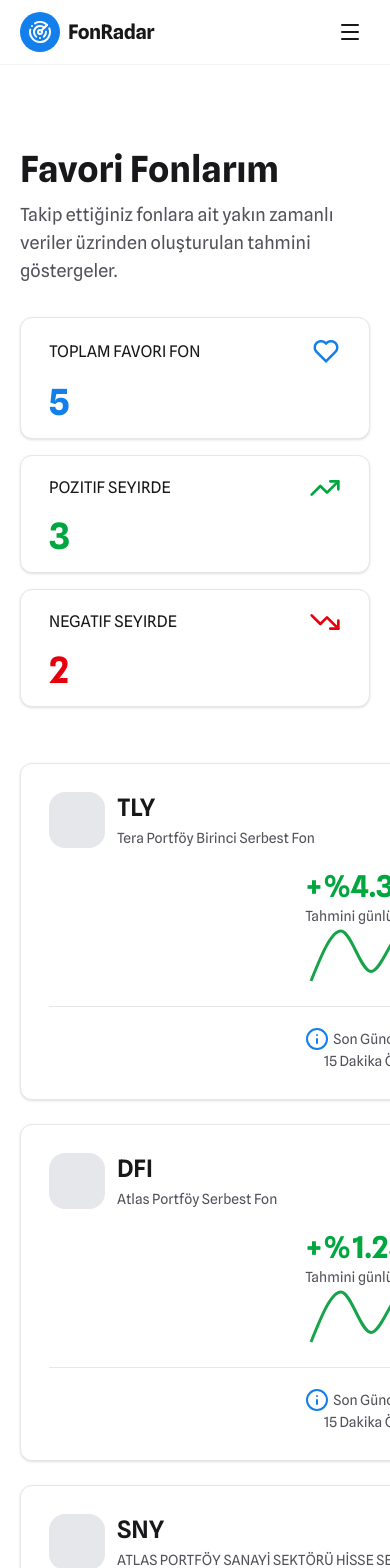
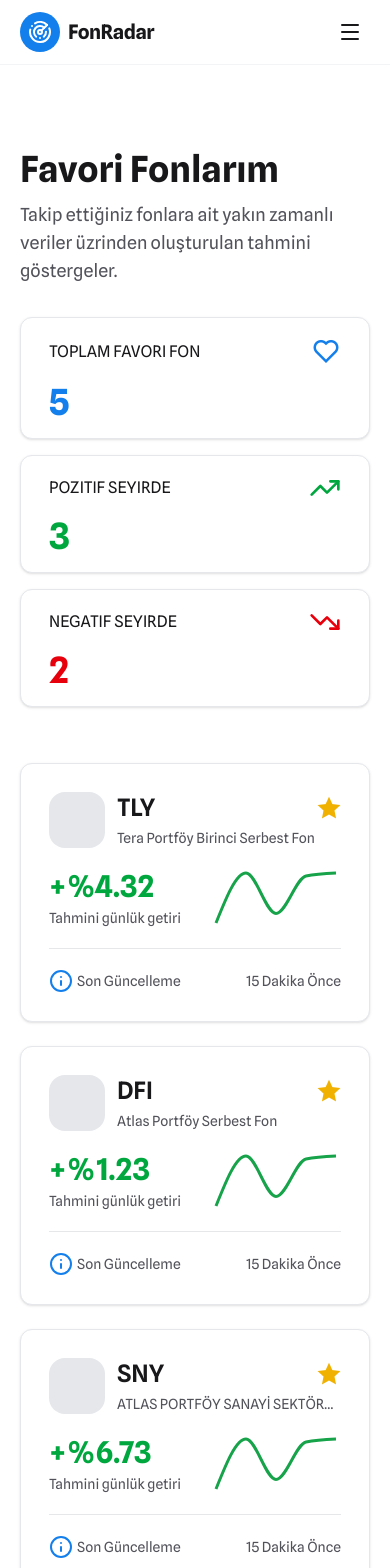
Before and after one commit to abaciarda/Fon-Radar-Web-App, a Next.js app: page /favorites in a window 390 px wide. Shown: the top 1568 px of the page. Built offline with nearby package versions, Linux system fonts and the light colour scheme; a web font is replaced by a local one.

Commit message:
Responsive Fixes

```diff
--- a/src/app/favorites/page.tsx
+++ b/src/app/favorites/page.tsx
@@ -64,7 +64,7 @@
                         </div>
                     </div>
 
-                    <div className="grid md:grid-cols-2 lg:grid-cols-3 pt-6 gap-x-4 gap-y-6">
+                    <div className="grid grid-cols-1 md:grid-cols-2 lg:grid-cols-3 pt-6 gap-x-4 gap-y-6">
                         {examplePositiveFunds.map((fund) => (
                             <Link key={fund.name} href={`/funds/${fund.name}`} className="bg-white border border-gray-200 rounded-xl p-7 shadow flex flex-col gap-5 group hover:-translate-y-2 transition-all duration-300">
                                 <div className="flex gap-3 relative overflow-hidden">
@@ -77,7 +77,7 @@
                                     <i className="ri-star-fill text-2xl text-yellow-500 cursor-pointer"></i>
                                     </div>
                                 </div>
-                                <div className="flex flex-col md:flex-row items-center justify-between">
+                                <div className="flex items-center justify-between">
                                     <div className="flex flex-col gap-0.5 h-full">
                                         <p className="text-3xl font-bold text-green-600">+%{fund.guess}</p>
                                         <p className="text-text-muted text-sm mt-auto">Tahmini günlük getiri</p>
@@ -94,7 +94,7 @@
                                     </LineChart>
                                 </div>
                                 <hr />
-                                <div className="flex flex-col md:flex-row items-center justify-between">
+                                <div className="flex items-center justify-between">
                                     <div className="flex items-center gap-1 text-sm text-text-muted">
                                         <InfoIcon className="text-primary" />
                                         <p>Son Güncelleme</p>
--- a/src/app/funds/[fundName]/page.tsx
+++ b/src/app/funds/[fundName]/page.tsx
@@ -69,7 +69,7 @@
                                 </div>
                             </div>
                         </div>
-                        <div className="flex flex-col gap-1">
+                        <div className="flex flex-col gap-1 w-full md:w-auto pt-5 md:pt-0 items-end">
                             <div className="flex items-center gap-1 text-5xl font-bold text-green-600">
                                 <p>+2.45%</p>
                                 <TrendingUp className="size-12" />
```
